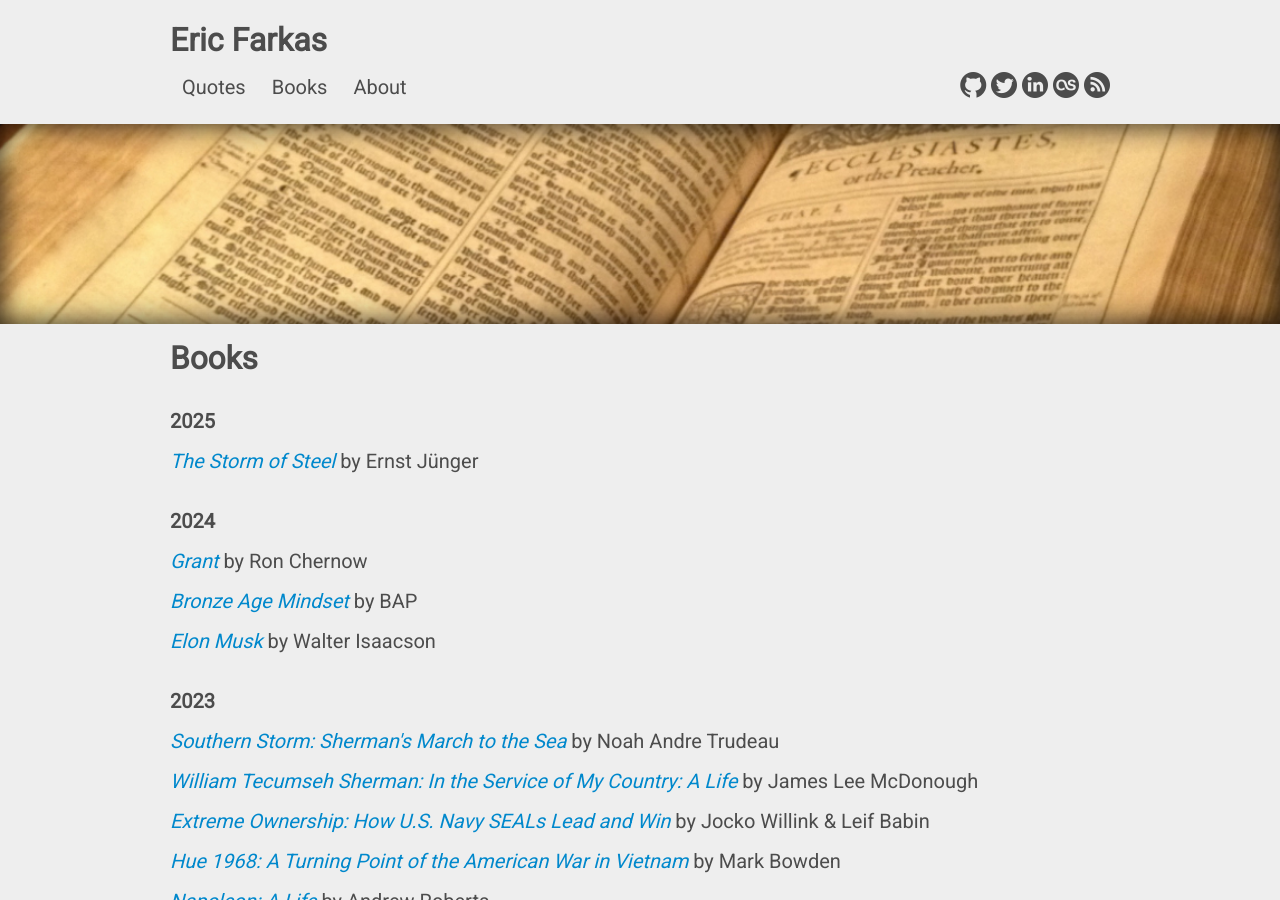
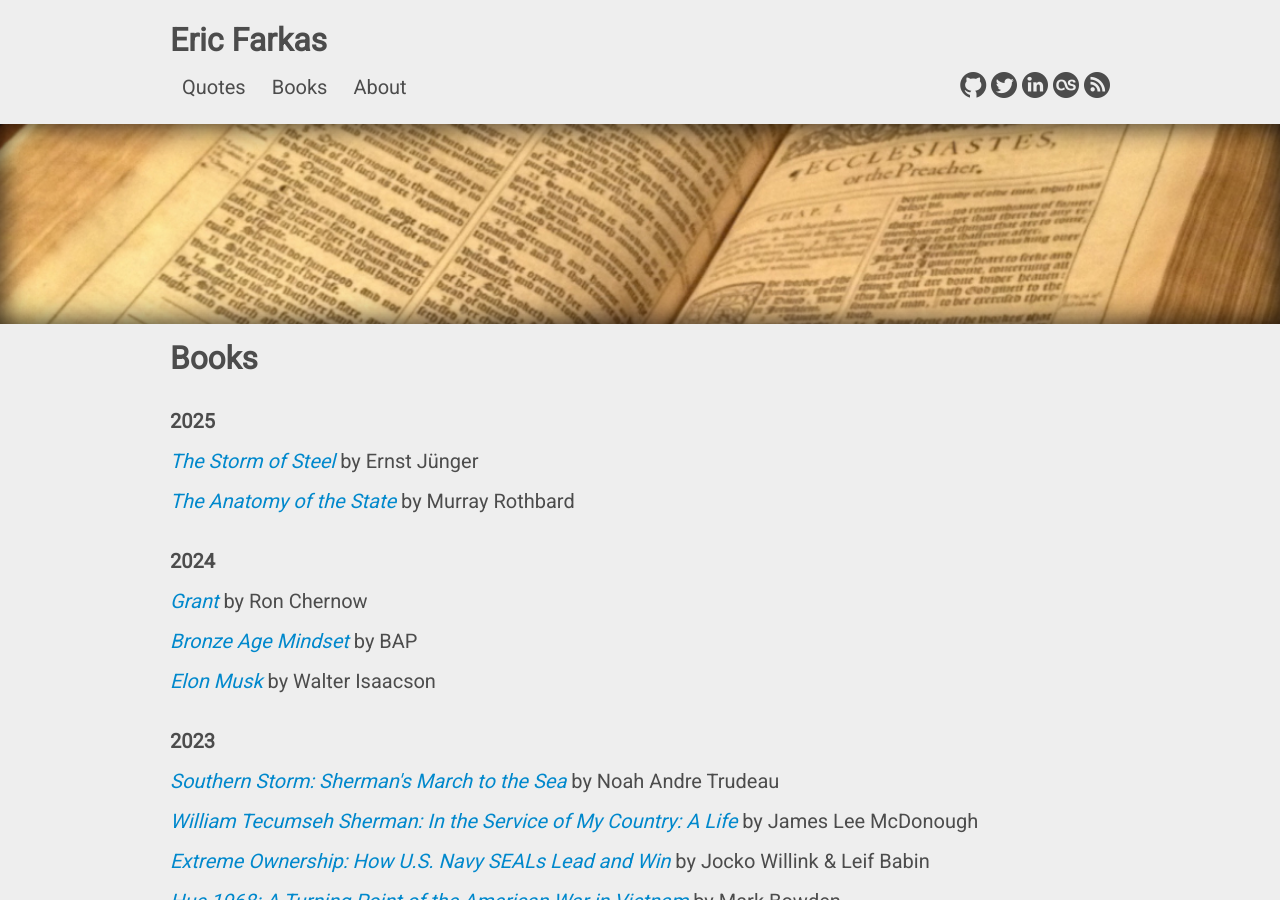
Before and after one commit to speric/speric.github.com, a Jekyll site: the page built from books/index.html, in a window 1280 px wide and 900 px high. Built offline with Jekyll 4.4.1, drawn with Linux system fonts in a browser that asks for light colours; some web fonts are replaced; comment, search, counter and statistics services are not loaded.

Commit message:
The Anatomy of the State

```diff
--- a/books/index.html
+++ b/books/index.html
@@ -12,6 +12,7 @@ header_img: "quotes.jpg"
   <p><strong>2025</strong></p>
 
   <p><i><a href="https://www.amazon.com/Storm-Steel-Penguin-Classics-Deluxe/dp/0142437905">The Storm of Steel</a></i> by Ernst Jünger</p>
+  <p><i><a href="https://cdn.mises.org/anatomy-of-the-state.pdf">The Anatomy of the State</a></i> by Murray Rothbard</p>
 
   <br/>
 
```
